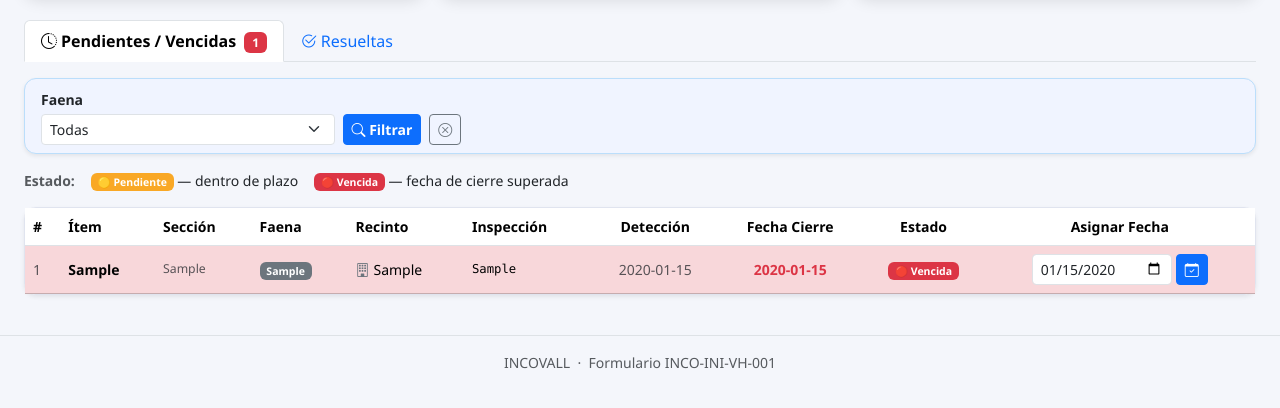
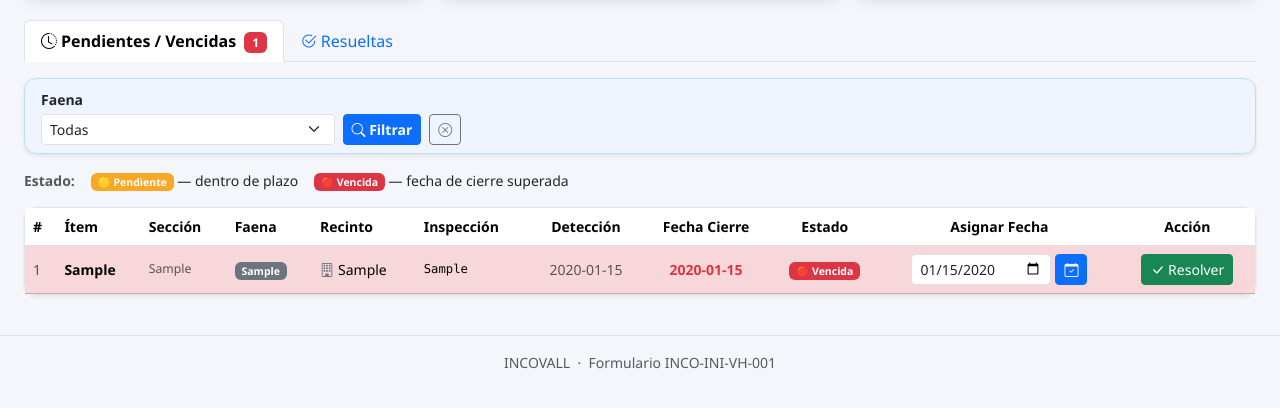
Before and after one commit to aopincheirabadilla-tech/incovall-ini-checklist, a Flask app: page /anomalias in a window 1280 px wide. Shown: the part 309-717 px from the top of the page. Run offline with Flask 3, Linux system fonts and the light colour scheme; a user stored in the database is signed in; tables that the repository leaves empty hold one stand-in row (values such as "Sample post").

Commit message:
Anomalías: resolución manual por supervisor con modal y observación
- Nueva ruta POST /anomalias/<id>/resolver: marca como Resuelta con fecha y observación
- Modal Bootstrap en tab activas: muestra ítem, campo de observación opcional
- Botón "Resolver" en tabla desktop y tarjetas móvil (solo supervisores)
- Columna "Observación / Inspección" en tab resueltas

Co-Authored-By: Claude Sonnet 4.6 <noreply@anthropic.com>

```diff
--- a/app.py
+++ b/app.py
@@ -1393,6 +1393,33 @@ def anomalia_asignar_fecha(anom_id):
     conn.commit()
     conn.close()
     flash('Fecha de cierre asignada correctamente.', 'success')
+    return redirect(url_for('anomalias'))
+
+
+@app.route('/anomalias/<int:anom_id>/resolver', methods=['POST'])
+@login_required
+def anomalia_resolver(anom_id):
+    if not current_user.is_supervisor():
+        flash('Solo supervisores pueden resolver anomalías manualmente.', 'danger')
+        return redirect(url_for('anomalias'))
+    observacion = request.form.get('observacion', '').strip()
+    today = datetime.now().strftime('%Y-%m-%d')
+    conn = get_db()
+    anom = conn.execute("SELECT id, estado FROM anomalias WHERE id=?", (anom_id,)).fetchone()
+    if not anom or anom['estado'] != 'Pendiente':
+        flash('Anomalía no encontrada o ya resuelta.', 'warning')
+        conn.close()
+        return redirect(url_for('anomalias'))
+    resolucion_texto = observacion or f'Resuelta manualmente por {current_user.nombre_completo}'
+    conn.execute(
+        '''UPDATE anomalias
+           SET estado='Resuelta', fecha_resolucion=?, correlativo_resolucion=?
+           WHERE id=?''',
+        (today, resolucion_texto, anom_id)
+    )
+    conn.commit()
+    conn.close()
+    flash('Anomalía marcada como resuelta.', 'success')
     return redirect(url_for('anomalias'))
 
 
--- a/templates/anomalias.html
+++ b/templates/anomalias.html
@@ -116,10 +116,11 @@
             <th class="text-center">Estado</th>
             {% if current_user.is_supervisor() %}
             <th class="text-center">Asignar Fecha</th>
+            <th class="text-center">Acción</th>
             {% endif %}
             {% else %}
             <th class="text-center">Resuelta en</th>
-            <th class="text-center">Inspección resolución</th>
+            <th class="text-center">Observación / Inspección</th>
             {% endif %}
           </tr>
         </thead>
@@ -164,10 +165,21 @@
                 </button>
               </form>
             </td>
+            <td class="text-center">
+              <button type="button"
+                      class="btn btn-sm btn-success"
+                      title="Marcar como resuelta"
+                      data-bs-toggle="modal"
+                      data-bs-target="#modalResolver"
+                      data-id="{{ a['id'] }}"
+                      data-item="{{ a['item'] }}">
+                <i class="bi bi-check-lg"></i> Resolver
+              </button>
+            </td>
             {% endif %}
             {% else %}
             <td class="text-center text-success fw-semibold">{{ a['fecha_resolucion'] or '—' }}</td>
-            <td class="text-center font-monospace small">{{ a['correlativo_resolucion'] or '—' }}</td>
+            <td class="text-center small text-muted">{{ a['correlativo_resolucion'] or '—' }}</td>
             {% endif %}
           </tr>
           {% endfor %}
@@ -217,7 +229,7 @@
       </div>
       {% if current_user.is_supervisor() %}
       <form method="POST" action="/anomalias/{{ a['id'] }}/asignar-fecha"
-            class="d-flex gap-2 align-items-center">
+            class="d-flex gap-2 align-items-center mb-2">
         <input type="date" name="fecha_cierre"
                value="{{ a['fecha_cierre'] or '' }}"
                min="{{ today }}"
@@ -226,6 +238,14 @@
           <i class="bi bi-calendar-check"></i> Guardar
         </button>
       </form>
+      <button type="button"
+              class="btn btn-sm btn-success w-100"
+              data-bs-toggle="modal"
+              data-bs-target="#modalResolver"
+              data-id="{{ a['id'] }}"
+              data-item="{{ a['item'] }}">
+        <i class="bi bi-check-lg me-1"></i> Marcar como Resuelta
+      </button>
       {% endif %}
       {% else %}
       <div class="small text-success">
@@ -251,4 +271,50 @@
 </div>
 {% endif %}
 
+<!-- ══ Modal: Resolver Anomalía ════════════════════════════════════════════════ -->
+{% if current_user.is_supervisor() and tab == 'activas' %}
+<div class="modal fade" id="modalResolver" tabindex="-1" aria-labelledby="modalResolverLabel" aria-hidden="true">
+  <div class="modal-dialog modal-dialog-centered">
+    <div class="modal-content">
+      <div class="modal-header bg-success text-white">
+        <h5 class="modal-title" id="modalResolverLabel">
+          <i class="bi bi-check-circle me-2"></i>Resolver Anomalía
+        </h5>
+        <button type="button" class="btn-close btn-close-white" data-bs-dismiss="modal"></button>
+      </div>
+      <form method="POST" id="formResolver">
+        <div class="modal-body">
+          <p class="mb-2">Ítem: <strong id="modalItem"></strong></p>
+          <label class="form-label fw-semibold">Observación (opcional)</label>
+          <textarea name="observacion" class="form-control" rows="3"
+                    placeholder="Describe cómo se resolvió la anomalía..."></textarea>
+          <div class="form-text text-muted mt-1">Si no escribes nada, se registrará tu nombre como responsable.</div>
+        </div>
+        <div class="modal-footer">
+          <button type="button" class="btn btn-secondary" data-bs-dismiss="modal">Cancelar</button>
+          <button type="submit" class="btn btn-success fw-semibold">
+            <i class="bi bi-check-lg me-1"></i>Confirmar Resolución
+          </button>
+        </div>
+      </form>
+    </div>
+  </div>
+</div>
+{% endif %}
+
 {% endblock %}
+
+{% block scripts %}
+{% if current_user.is_supervisor() and tab == 'activas' %}
+<script>
+  document.getElementById('modalResolver').addEventListener('show.bs.modal', function (event) {
+    const btn  = event.relatedTarget;
+    const id   = btn.getAttribute('data-id');
+    const item = btn.getAttribute('data-item');
+    document.getElementById('modalItem').textContent = item;
+    document.getElementById('formResolver').action = '/anomalias/' + id + '/resolver';
+    document.querySelector('#formResolver textarea').value = '';
+  });
+</script>
+{% endif %}
+{% endblock %}
```
